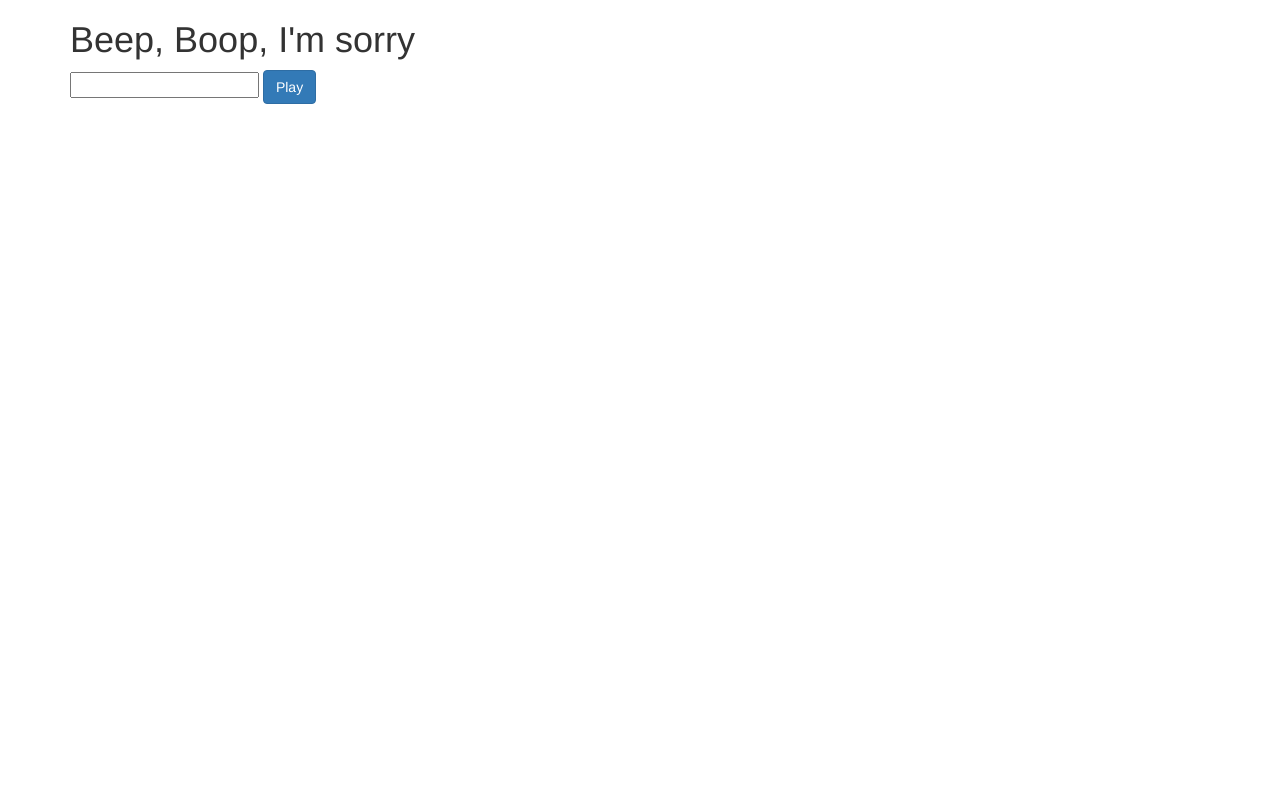
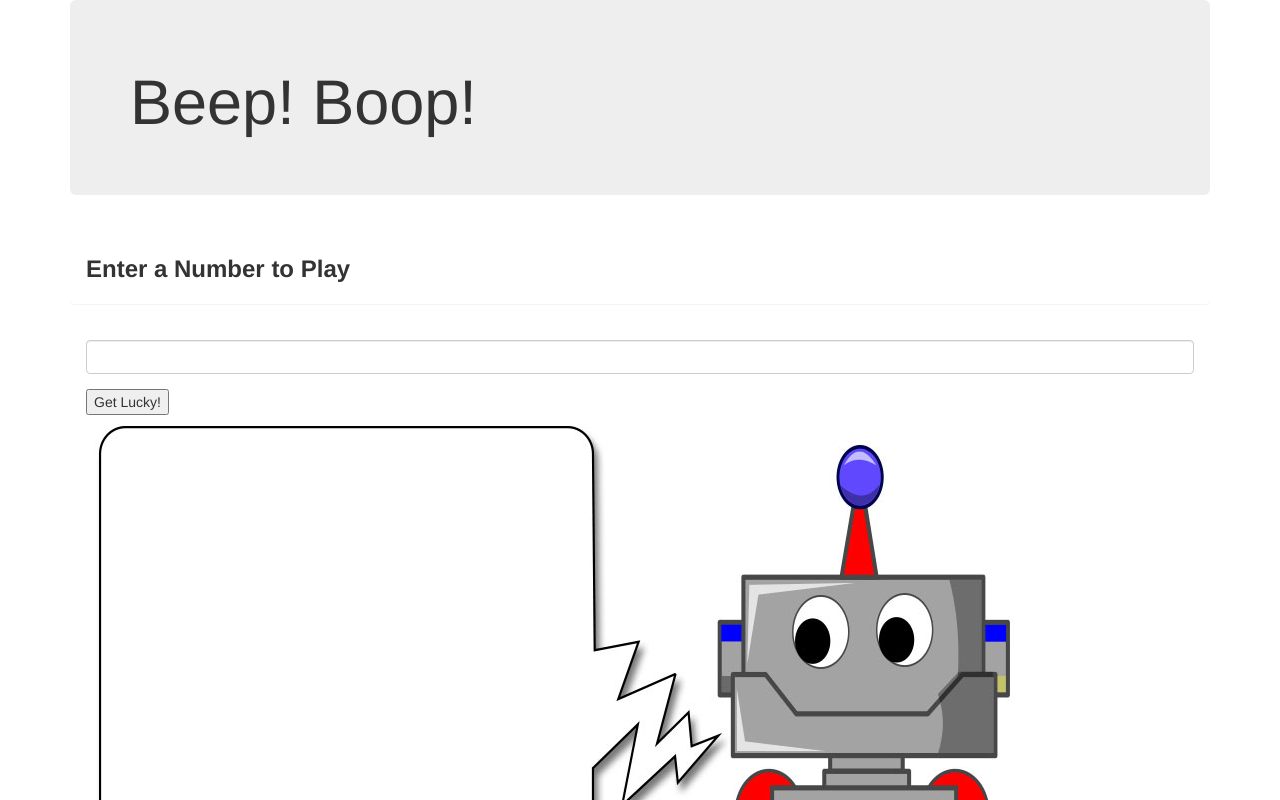
Before and after one commit to dzhambov/beep-boop-new, a plain HTML site: page index.html in a window 1280 px wide. Shown: the top 800 px of the page. Drawn offline with Linux system fonts and the light colour scheme.

Commit message:
add styling with bootstrap and picture.

```diff
--- a/index.html
+++ b/index.html
@@ -9,14 +9,26 @@
 </head>
 <body>
   <div class="container">
-    <form id="game">
-      <h1>Beep, Boop, I'm sorry</h1>
-      <input type="number" class="form-group" id="number">
-      <button type="submit" class="btn btn-primary">Play</button>
-      <span id="result">
+    <div class="jumbotron">
+      <h1>Beep! Boop!</h3>
+    </div>
+    <div class="panel panel-heading">
+      <h3><strong>Enter a Number to Play</strong></h3>
+    </div>
 
-      </span>
-    </form>
+    <div class="panel panel-body">
+      <form id="game">
+        <div class="form-group">
+          <input type="number" id="number" class="form-control">
+        </div>
+
+        <button type="submit" name="button" id="button">Get Lucky!</button>
+      </form>
+      <img src="img/Robot.jpg" alt="Image of a cartoon robot.">
+      <div id="result">
+
+      </div>
+    </div>
   </div>
 </body>
 </html>
--- a/js/scripts.js
+++ b/js/scripts.js
@@ -1,6 +1,6 @@
 // User interface logic
 $(document).ready(function() {
-  $("#game").submit(function(event) {
+  $("#game").submit(function (event) {
     event.preventDefault();
     var userNumber = parseInt($("input#number").val());
     var result = beepBoop(userNumber);
@@ -10,7 +10,7 @@ $(document).ready(function() {
 
 
 // Business logic
-var beepBoop = function (userNumber) {
+var beepBoop = function(userNumber) {
   var arr = [];
 
   for (var i = 0; i <= userNumber; i++) {
```
Also changed, not shown: img/Robot.jpg (added).
